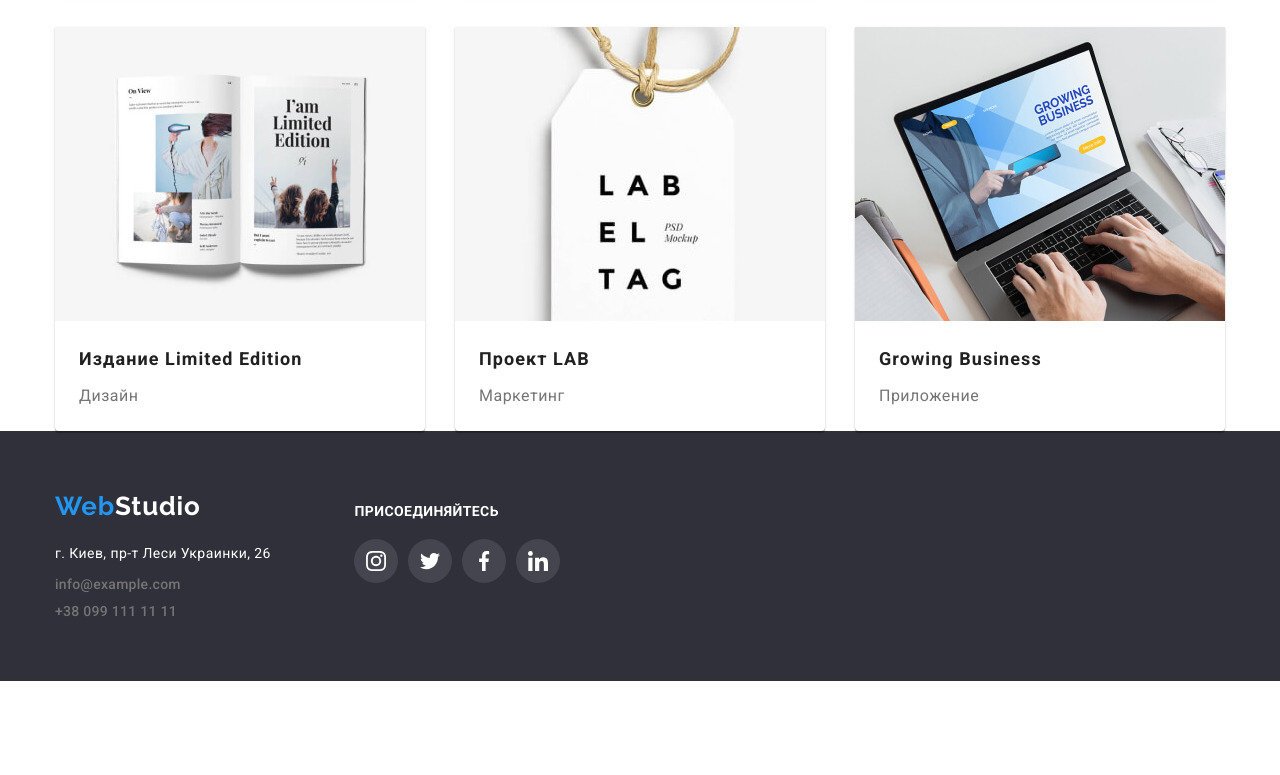
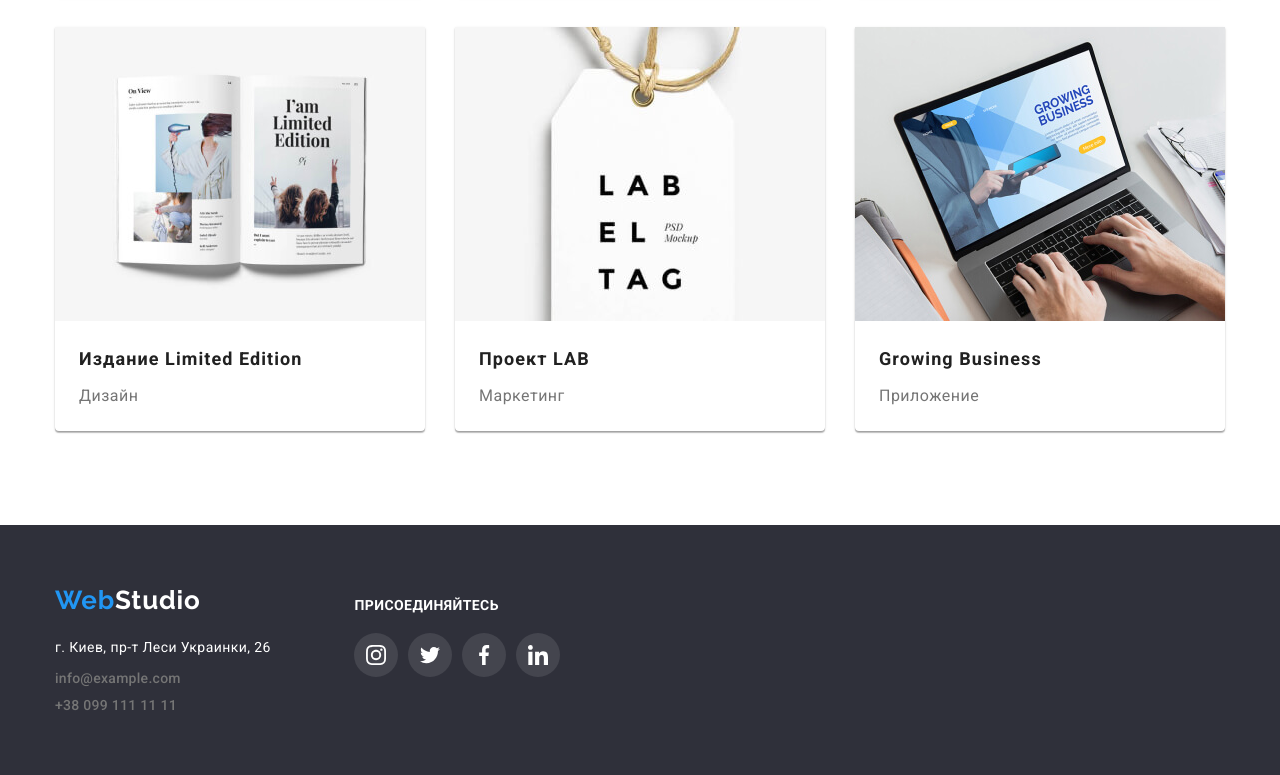
Before and after one commit to Fewess/goit-markup-hw-04, a plain HTML site: page portfolio.html in a window 1280 px wide. Shown: the part 1087-1862 px from the top of the page. Before the commit the page ends 1768 px from the top, so only its background shows below. Drawn offline with nearby package versions, Linux system fonts and the light colour scheme.

Commit message:
Update styles.css

```diff
--- a/css/styles.css
+++ b/css/styles.css
@@ -491,6 +491,7 @@ color: #212121;
 
 .footer{
   background-color: #2F303A;
+  margin-top: 94px;
 }
 .footer .container-portfolio{
   margin-top: 94px;
```
